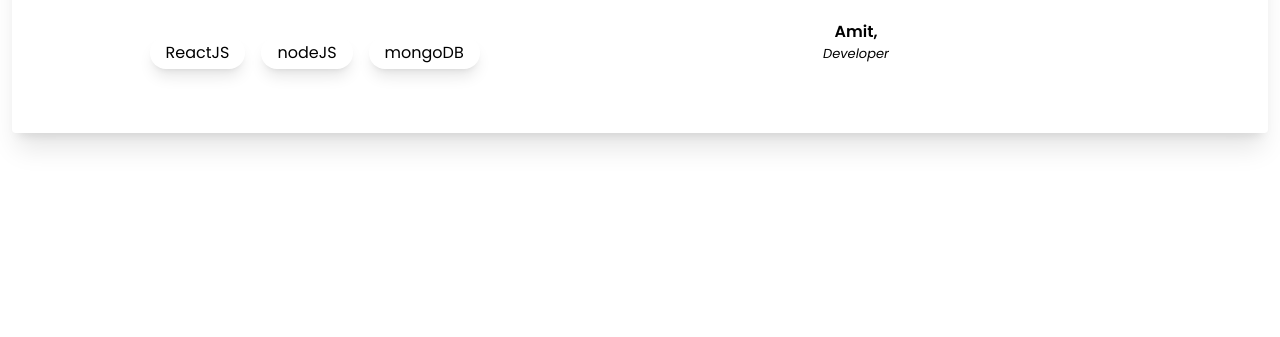
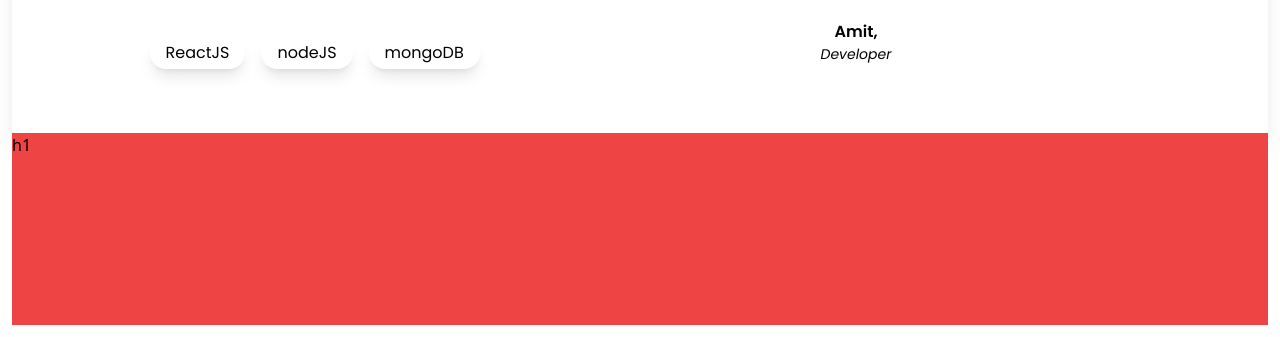
Before and after one commit to Amitkys/portfolio2, a website: page src/index.html in a window 1280 px wide. Shown: the part 524-861 px from the top of the page. Before the commit the page ends 800 px from the top, so only its background shows below. Drawn offline with Linux system fonts and the light colour scheme; a web font is replaced by a local one.

Commit message:
portfolio 2 is building

```diff
--- a/package.json
+++ b/package.json
@@ -13,7 +13,7 @@
   "main": "script.js",
   "scripts": {
     "test": "echo \"Error: no test specified\" && exit 1",
-    "build": "npx tailwindcss -i ./src/input.css -o ./src/output.css --watch"
+    "dev": "npx tailwindcss -i ./src/input.css -o ./src/output.css --watch"
   },
   "keywords": [],
   "author": "",
--- a/src/index.html
+++ b/src/index.html
@@ -144,7 +144,9 @@
 
     <!-- another section  -->
 
-
+    <div >
+      <div class="h-48 w-full bg-red-500"> h1</div>
+    </div>
 
   </div>
 
```
Also changed, not shown: src/output.css, 2 other files.
